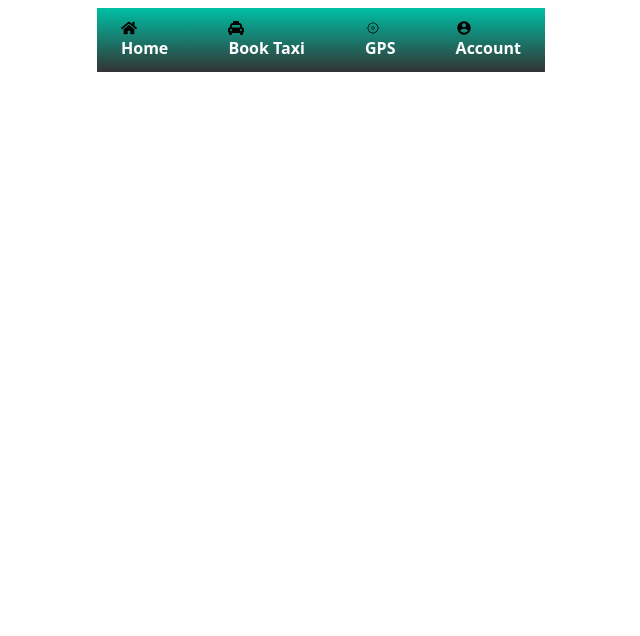
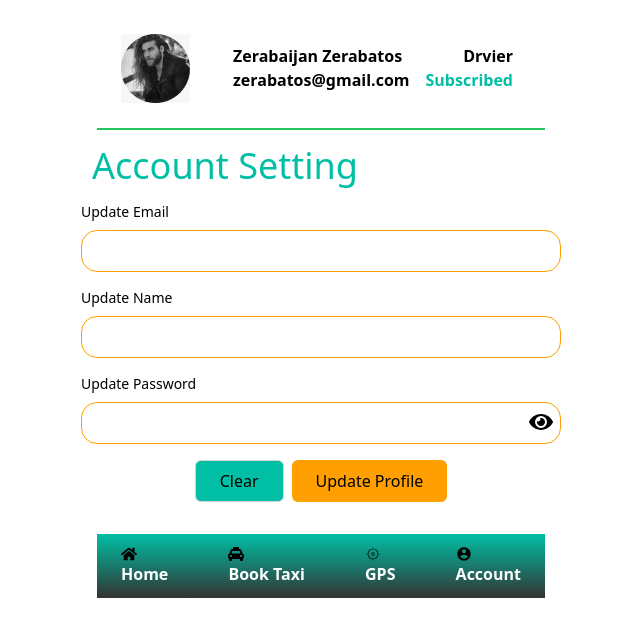
Before and after one commit to TabotCharlesBessong/Internet_Mobile_Programming, a React (Vite) app in the folder digi_tekisi/: page /driver in a window 1280 px wide. Shown: the top 636 px of the page, without its empty margins (319-959 px from the left). Built offline with nearby package versions, Linux system fonts and the light colour scheme.

Commit message:
made modification on the app by putting things where they are supposed to be

```diff
--- a/digi_tekisi/src/App.jsx
+++ b/digi_tekisi/src/App.jsx
@@ -1,6 +1,6 @@
 import React from "react"
 import { BrowserRouter as Router, Routes, Route } from "react-router-dom"
-import { DriverSetting, ForgotPassword, Login, MakePayment, RegisterDriver, ResetPassword, Rides, Signup, ValidationPage, WalkTroughPageOne, WalkTroughPageThree, WalkTroughPageTwo, WelcomePage } from "./pages"
+import { DriverProfile, ForgotPassword, Login, MakePayment, RegisterDriver, ResetPassword, Rides, Signup, ValidationPage, WalkTroughPageOne, WalkTroughPageThree, WalkTroughPageTwo, WelcomePage } from "./pages"
 import { Footer } from "./component"
 
 function App() {
@@ -20,8 +20,8 @@ function App() {
           <Route path="/reset" element={<ResetPassword/>} />
           <Route path="/rides" element={<Rides/>} />
           <Route path="/register" element={<RegisterDriver/>} />
-          <Route path="/driver/setting" element={<DriverSetting/>} />
           <Route path="/passenger/pay" element={<MakePayment/>} />
+          <Route path='/driver' element={<DriverProfile/>} />
         </Routes>
         <Footer/>
       </Router>
--- a/digi_tekisi/src/component/Footer.jsx
+++ b/digi_tekisi/src/component/Footer.jsx
@@ -30,7 +30,7 @@ const Footer = () => {
             <p className="text-md text-white font-semibold">GPS</p>
           </div>
         </Link>
-        <Link to="/driver/setting">
+        <Link to="/driver">
           <div className="mx-2 flex flex-col items-start justify-start cursor-pointer">
             <RiAccountCircleFill />
             <p className="text-md text-white font-semibold">Account</p>
--- /dev/null
+++ b/digi_tekisi/src/component/driver/ProfileHeader.jsx
@@ -0,0 +1,23 @@
+
+import React from "react";
+import images from "../../constant/images";
+
+const ProfileHeader = () => {
+  return (
+    <div className="flex border-b-2 border-green-500 px-6 max-w-md mx-auto items-center justify-between">
+      <div className="w-[120px] h-[120px] flex items-center rounded-full">
+        <img src={images.profile} alt="" />
+      </div>
+      <div className="flex flex-col items-start justify-around px-2">
+        <p className="font-bold text 2xl text-black">Zerabaijan Zerabatos</p>
+        <p className="font-semibold text xl text-black"> zerabatos@gmail.com</p>
+      </div>
+      <div className="flex flex-col items-end justify-around px-2">
+        <p className="font-bold text 2xl text-black">Drvier</p>
+        <p className="font-semibold text xl text-[#00BFA5]">Subscribed</p>
+      </div>
+    </div>
+  );
+};
+
+export default ProfileHeader;
--- a/digi_tekisi/src/component/index.js
+++ b/digi_tekisi/src/component/index.js
@@ -3,3 +3,5 @@ export {default as MapContainer} from './MapContainer'
 export {default as RidesCard} from './RidesCard'
 export {default as Payed} from './Payed'
 export {default as Footer} from './Footer'
+export {default as ProfileHeader} from './driver/ProfileHeader'
+export {default as DriverSetting} from './driver/DriverSetting'
--- a/digi_tekisi/src/constant/images.js
+++ b/digi_tekisi/src/constant/images.js
@@ -4,13 +4,15 @@ import taksi from '../assets/taksi.jpeg'
 import walk1 from '../assets/walk1.png'
 import walk2 from '../assets/walk2.png'
 import walk3 from '../assets/walk3.png'
+import profile from '../assets/profile.jpg'
 
 const images = {
   lambo,
   taksi,
   walk1,
   walk2,
-  walk3
+  walk3,
+  profile
 }
 
 export default images
--- /dev/null
+++ b/digi_tekisi/src/pages/driver/DriverProfile.jsx
@@ -0,0 +1,14 @@
+
+import React from "react";
+import {DriverSetting, ProfileHeader} from '../../component'
+
+const DriverProfile = () => {
+  return (
+    <div className="flex flex-col p-2 px-2">
+      <ProfileHeader/>
+      <DriverSetting/>
+    </div>
+  )
+};
+
+export default DriverProfile;
--- a/digi_tekisi/src/pages/index.js
+++ b/digi_tekisi/src/pages/index.js
@@ -10,5 +10,5 @@ export {default as ForgotPassword} from './ForgotPassword'
 export {default as ResetPassword} from './ResetPassword'
 export {default as Rides} from './Rides'
 export {default as RegisterDriver} from './RegisterDriver'
-export {default as DriverSetting} from './driver/DriverSetting'
 export {default as MakePayment} from './Passenger/MakePayment'
+export {default as DriverProfile} from './driver/DriverProfile'
```
Also changed, not shown: digi_tekisi/src/assets/profile.jpg (added), digi_tekisi/src/component/driver/DriverSetting.jsx (renamed from digi_tekisi/src/pages/driver/DriverSetting.jsx).
